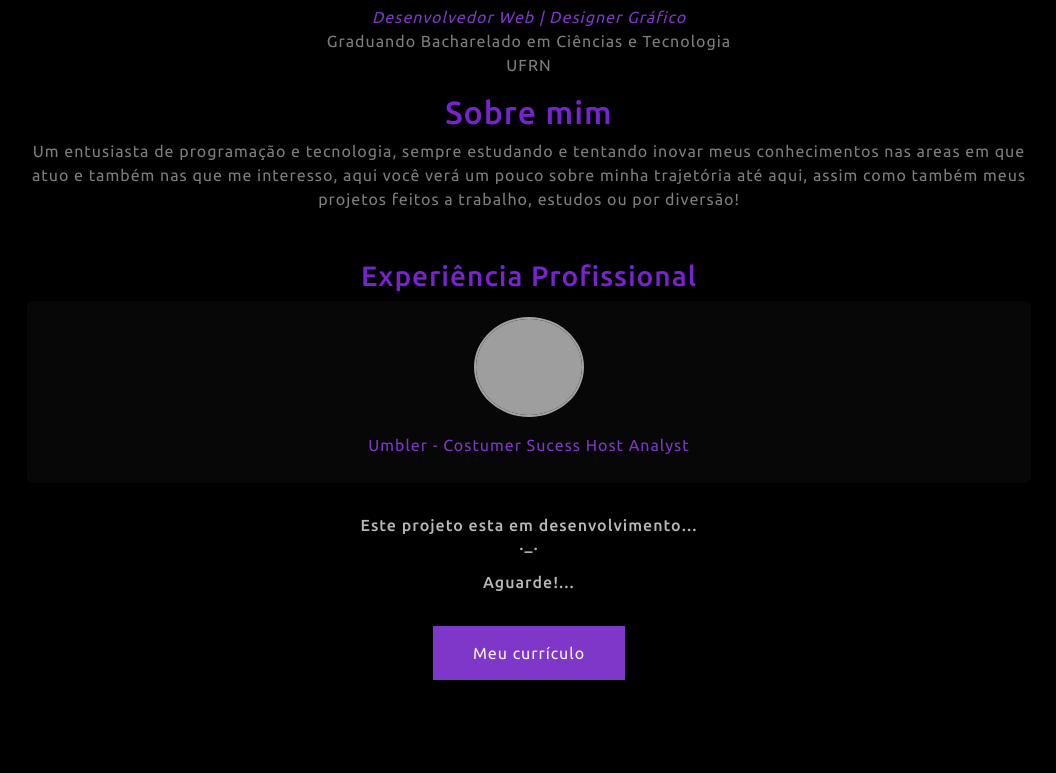
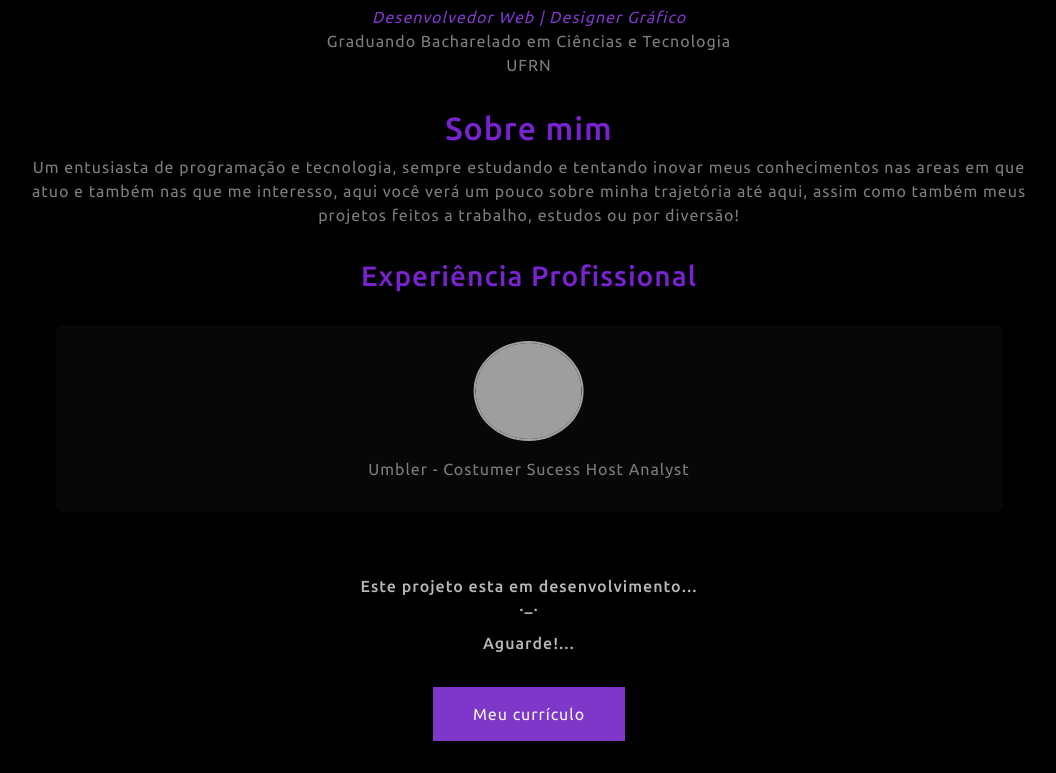
Before and after one commit to zzjunior/zzjunior.github.io, a plain HTML site: page index.html in a window 1280 px wide. Shown: the part 547-1320 px from the top of the page, without its empty margins (111-1167 px from the left). Drawn offline with nearby package versions, Linux system fonts and the light colour scheme; grey boxes are pictures that could not be loaded.

Commit message:
Atualizando layout's - zjúnior

```diff
--- a/css/style.css
+++ b/css/style.css
@@ -51,7 +51,7 @@
     width: 210px;
     height: 200px;
     border-radius: 50%;
-    border: #57139b solid 1.5px;
+    border: /*#57139b*/ #7e7d7d solid 1.5px;
     padding: 4px;
     margin-bottom: 0.5rem;
 }
@@ -67,6 +67,8 @@
 
 #sobremim {
     width: 100%;
+    margin-bottom:2rem;
+    margin-top:2rem;
 }
 
 .alert {
@@ -74,6 +76,9 @@
 }
 
 #linhadotempo {
+    color: #7e7d7d;
+}
+.title-job {
     color: #7e7d7d;
 }
 /* animacoes */
@@ -118,13 +123,20 @@
     display: flex;
 }
 
+.freela_main {
+    width: 90%;
+    position: relative;
+    left: 50%;
+    transform: translateX(-50%);
+}
+
 .freela {
     display: flexbox;
-    width: 90%;
-    padding-bottom: 10px;
+    width: 100%;
+    padding-bottom: 15px;
     color: var(--cor-id-visual);
     background-color: #070707;
-    border: #171717;
+    border: black;
 }
 .job_logo {
     width: 110px;
@@ -134,9 +146,9 @@
     border-radius: 50%;
     border: var(--color-neutral-30) solid 2.5px;
 }
-.collapse {
-    text-decoration: #0a0a0a;
-    color: var(--cor-id-visual);
+
+.shadow-lg-bottom {
+    box-shadow: 0 10px 15px -3px rgba(0, 0, 0, 0.1), 0 4px 6px -2px rgba(0, 0, 0, 0.05); /* Sombra grande apenas na parte inferior */
 }
 
 /*rodapé e copyhight*/
--- a/index.html
+++ b/index.html
@@ -52,31 +52,40 @@
    <main class="container main text-center">
     <h5 class="digitando"></h5><br/>
     <section class="saudacoes rounded-2">
-    <div><img id="foto-i" class="img-fluid shadow-xl" src="./images/IMG_20230708_161307904_HDR.jpg" />
+    <div>
+      <img id="foto-i" class="img-fluid shadow-xl" src="./images/IMG_20230708_161307904_HDR.jpg" />
       <h1 class="img-fluid" id="barra"></h1>
       <h1 id="apresentacao">Júnior Santos</h1>
       <p><i style="color:#7f37c9;">Desenvolvedor Web | Designer Gráfico</i> <br/>
         Graduando Bacharelado em Ciências e Tecnologia<br/>UFRN</p>
         </div>
+
         <nav class="text-center container-sm" id="sobremim">
-          <h2 class="text-center" style="color: #7922d0;">Sobre mim</h2>
-        <p>
+          <h2 class="text-center accordion" style="color: #7922d0;">Sobre mim</h2>
+        <p class="text">
           Um entusiasta de programação e tecnologia, sempre estudando e tentando inovar meus conhecimentos
           nas areas em que atuo e também nas que me interesso, aqui você verá um pouco sobre minha trajetória até aqui,
           assim como também meus projetos feitos a trabalho, estudos ou por diversão!
         </p>
         </nav>
-    </section>
-<!----section--EXPERIENCIA------>
+
         <section id="linhadotempo">
-      <h3 style="color: #7922d0;">Experiência Profissional</h3>
+          <h3 class="title" style="color: #7922d0; margin-bottom:2rem; margin-top:2rem;">Experiência Profissional</h3>
           <div class="row">
             <div class="col text-center">
-      <button class="freela img-fluid rounded-2">
+              <nav class="freela_main img-fluid roudnded-2">
+              <button class="freela img-fluid rounded-2 shadow-lg-bottom" type="button" data-bs-toggle="collapse" data-bs-target="#collapseExample" aria-expanded="false" aria-controls="collapseExample">
                 <img class="job_logo" src="https://community.umbler.com/br/uploads/default/original/1X/e49fc3997536ff05dd624448cb9d2aacfafb09c1.png"/>
-        <p class="m-3">Umbler - Costumer Sucess Host Analyst</p>
+                <p class="m-3 title-job">Umbler - Costumer Sucess Host Analyst</p>
               </button>
+              <div class="collapse img-fluid" id="collapseExample">
+                <div class="card card-body" style="background-color: #0c0c0c; color:#91908f; top:-.5rem; z-index:-1; width:99%;left: 50%;transform: translateX(-50%);">
+                  ...
                 </div>
+              </div>
+            </nav>
+            </div>
+          </section>
 
       <!---<details>
         <summary class="freela text-center" style="color:#7f37c9;">
@@ -109,7 +118,6 @@
           <a href="https://agenciatj.com.br" style="text-decoration: none;">Agencia TJ</a>
         </li>
       </details> --->
-    </div>
     </section>
    </main>
    <!--------------------------------------------------------------------------------------------------------------------------------------------------------->
```
Lines whose indentation alone changed are shown as unchanged.
